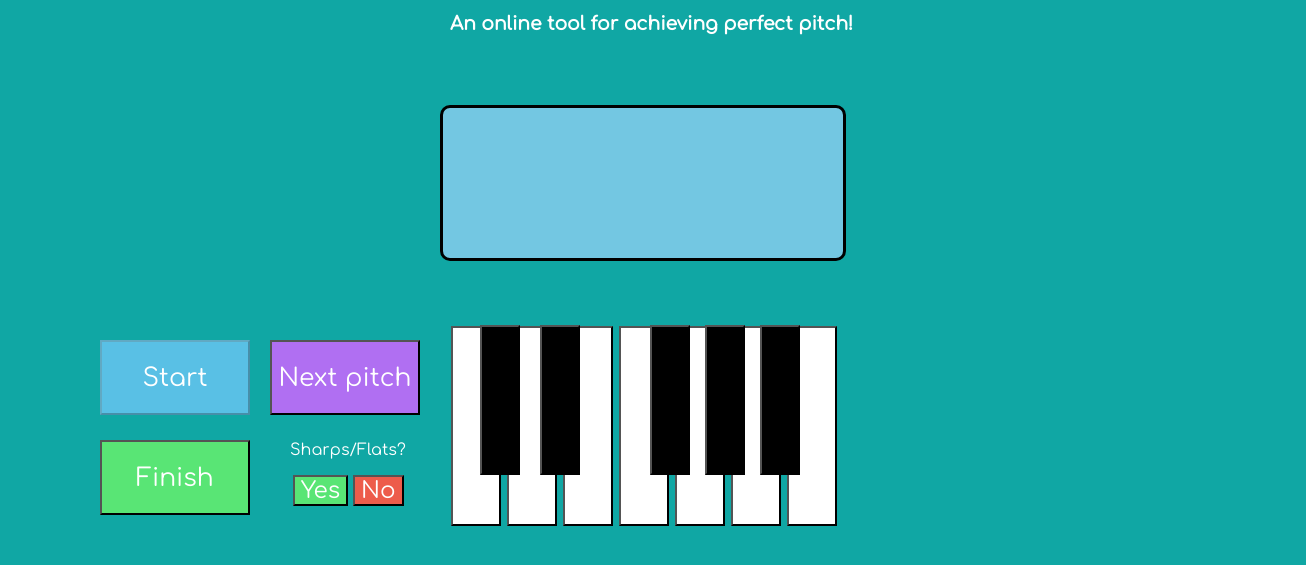
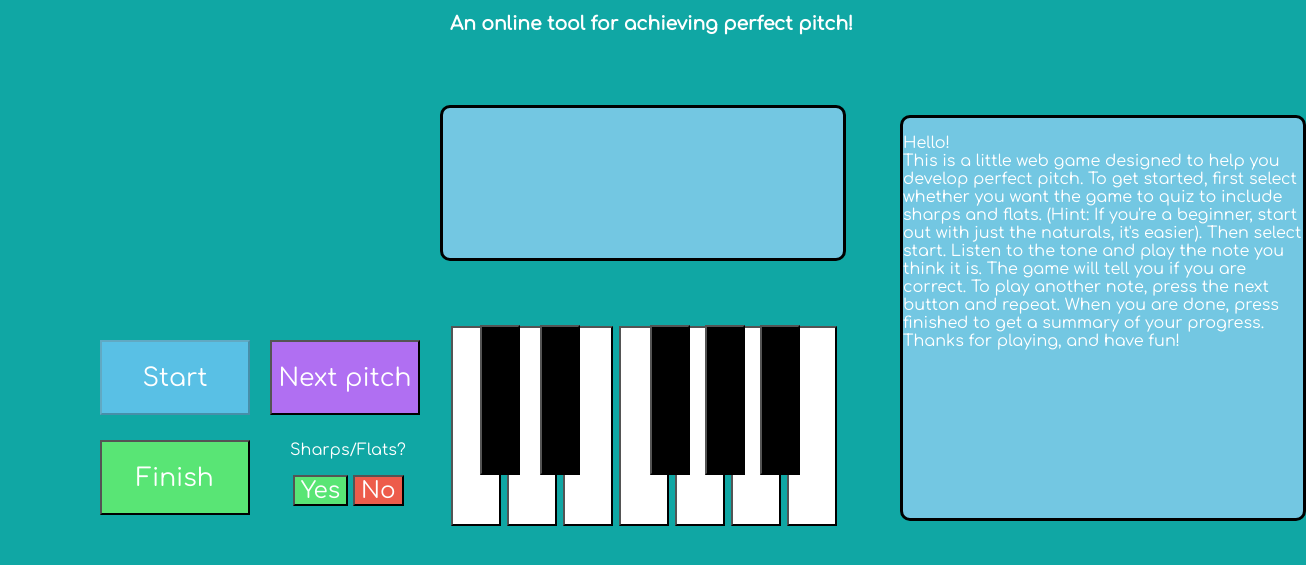
Before and after one commit to ubik97/pitch-trainer, a plain HTML site: page index.html in a window 1280 px wide. Shown: the part 75-640 px from the top of the page, 1306 px wide, since content can reach past the window. Drawn offline with Linux system fonts and the light colour scheme.

Commit message:
added instructions

```diff
--- a/index.html
+++ b/index.html
@@ -55,7 +55,14 @@
 </div>
 </center>
 
-
+<div id="instructions">
+  <p>Hello!<br/>This is a little web game designed to help you develop perfect pitch.
+  To get started, first select whether you want the game to quiz to include sharps and flats.
+  (Hint: If you're a beginner, start out with just the naturals, it's easier). Then select start.
+  Listen to the tone and play the note you think it is. The game will tell you if you are correct.
+  To play another note, press the next button and repeat. When you are done, press finished to get
+  a summary of your progress. <br/>Thanks for playing, and have fun!</p>
+</div>
 
 
 </body>
--- a/pitchtest.js
+++ b/pitchtest.js
@@ -24,7 +24,7 @@ function gameplay(midgame) {
       document.getElementById('feedbackBox').style.color = "#c41f17";
     }
     if (playedFreq==original) {
-      document.getElementById('feedbackBox').innerHTML = "Correct! That was a(n)! " + sharpsNameArr[idx];
+      document.getElementById('feedbackBox').innerHTML = "Correct! That was a(n) " + sharpsNameArr[idx] + "!";
       document.getElementById('feedbackBox').style.color = "#195b00";
     }
 
--- a/style.css
+++ b/style.css
@@ -133,7 +133,6 @@ button {
 
 #outputDiv {
   position: absolute;
-  background-color: grey;
   border-radius: 10px;
   height: 150px;
   width: 400px;
@@ -174,3 +173,15 @@ button {
   top: 415px;
   left: 270px;
 }
+
+#instructions {
+  position: absolute;
+  border-radius: 10px;
+  height: 400px;
+  width: 400px;
+  background-color: #73c7e2;
+  left: 900px;
+  top: 190px;
+  border-color: blue;
+  border: solid;
+}
```
